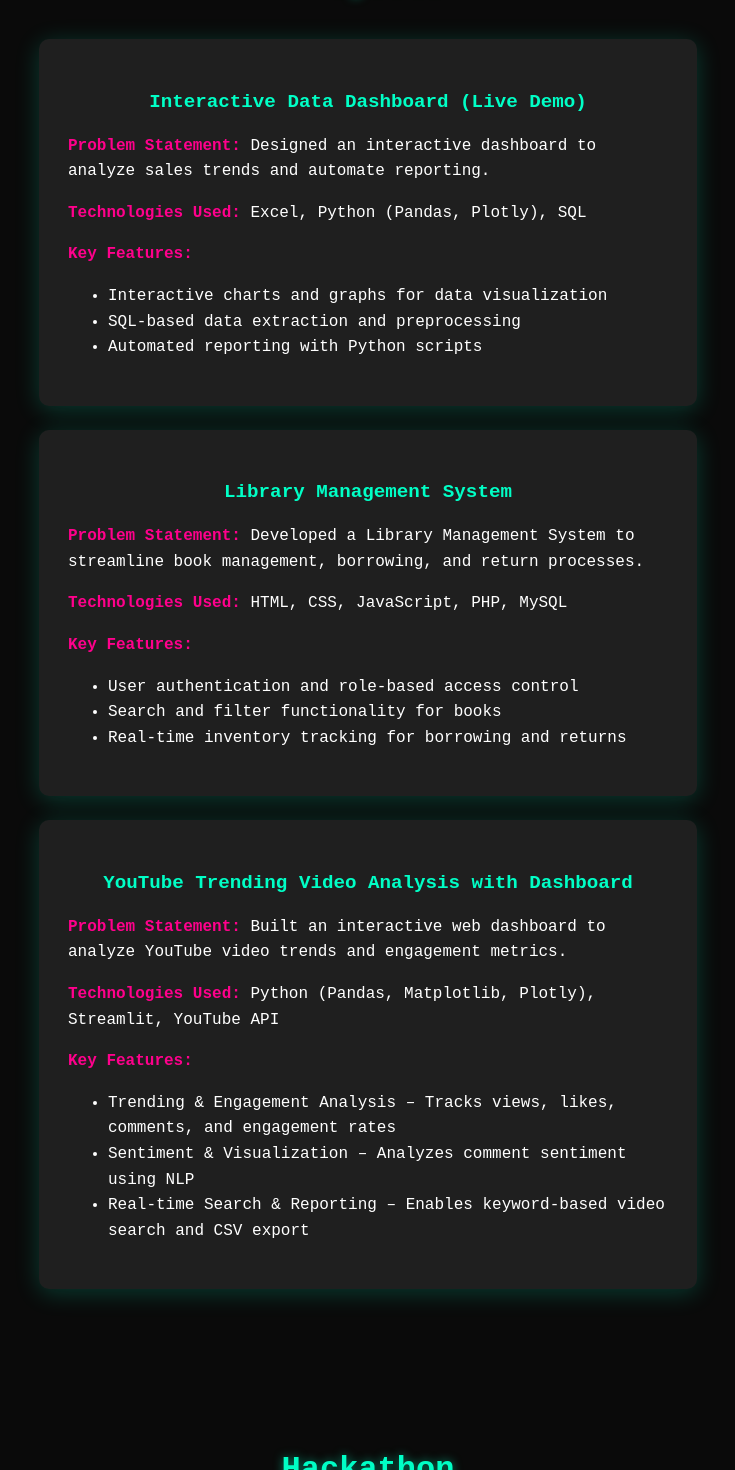
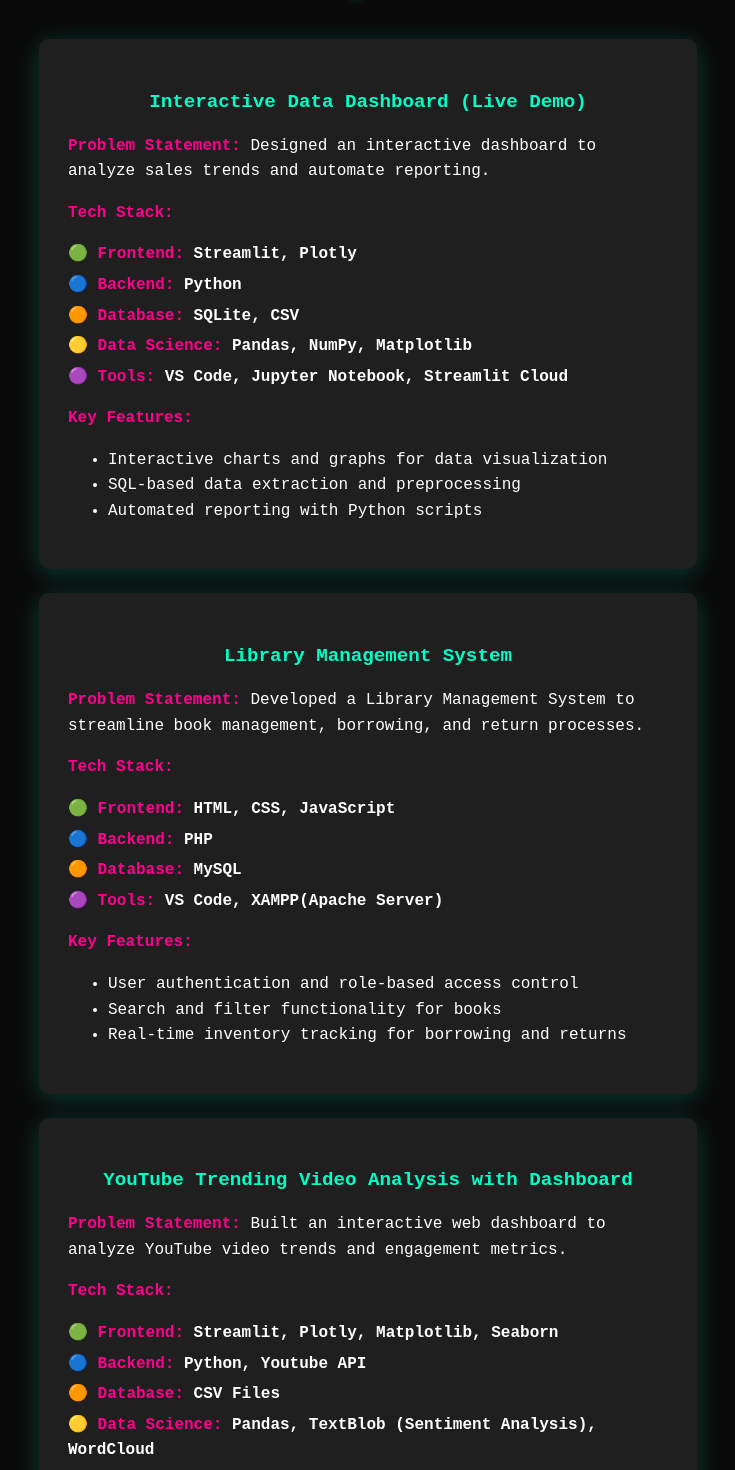
Before and after one commit to kumardarun11/portfolio, a React (Create React App) app: page / in a window 1280 px wide. Shown: the part 2865-4335 px from the top of the page, without its empty margins (272-1007 px from the left). Built offline with nearby package versions, Linux system fonts and the light colour scheme.

Commit message:
Updated main branch with project section got tech stacks.

```diff
--- a/index.html
+++ b/index.html
@@ -1 +1 @@
-<!doctype html><html lang="en"><head><meta charset="utf-8"/><link rel="icon" href="/portfolio/favicon.ico"/><meta name="viewport" content="width=device-width,initial-scale=1"/><meta name="theme-color" content="#000000"/><meta name="description" content="Web site created using create-react-app"/><link rel="apple-touch-icon" href="/portfolio/logo192.png"/><link rel="manifest" href="/portfolio/manifest.json"/><link href="https://cdnjs.cloudflare.com/ajax/libs/font-awesome/5.15.4/css/all.min.css" rel="stylesheet"/><title>React App</title><script defer="defer" src="/portfolio/static/js/main.36416eaf.js"></script><link href="/portfolio/static/css/main.4e255ebf.css" rel="stylesheet"></head><body><noscript>You need to enable JavaScript to run this app.</noscript><div id="root"></div></body></html>
+<!doctype html><html lang="en"><head><meta charset="utf-8"/><link rel="icon" href="/portfolio/favicon.ico"/><meta name="viewport" content="width=device-width,initial-scale=1"/><meta name="theme-color" content="#000000"/><meta name="description" content="Web site created using create-react-app"/><link rel="apple-touch-icon" href="/portfolio/logo192.png"/><link rel="manifest" href="/portfolio/manifest.json"/><link href="https://cdnjs.cloudflare.com/ajax/libs/font-awesome/6.4.2/css/all.min.css" rel="stylesheet"/><title>React App</title><script defer="defer" src="/portfolio/static/js/main.36416eaf.js"></script><link href="/portfolio/static/css/main.4e255ebf.css" rel="stylesheet"></head><body><noscript>You need to enable JavaScript to run this app.</noscript><div id="root"></div></body></html>
--- a/public/index.html
+++ b/public/index.html
@@ -15,7 +15,7 @@
       user's mobile device or desktop. See https://developers.google.com/web/fundamentals/web-app-manifest/
     -->
     <link rel="manifest" href="%PUBLIC_URL%/manifest.json" />
-    <link href="https://cdnjs.cloudflare.com/ajax/libs/font-awesome/5.15.4/css/all.min.css" rel="stylesheet"
+    <link href="https://cdnjs.cloudflare.com/ajax/libs/font-awesome/6.4.2/css/all.min.css" rel="stylesheet"
     />
 
     <!--
--- a/src/App.css
+++ b/src/App.css
@@ -579,7 +579,7 @@
 }
 
 .light-mode .skills-grid .skill-item p {
-  color: #607d8b; /* Cool gray for skill descriptions */
+  color: #608d8b; /* Cool gray for skill descriptions */
 }
 
 .light-mode .skills-grid .skill-item:hover {
@@ -587,11 +587,8 @@
   box-shadow: 0 8px 30px rgba(52, 152, 219, 0.4); /* Glowing blue for skills hover */
 }
 
-.light-mode i{
-  color: #ff5822; /* Bright orange for all icons in light mode*/
-}
-.light-mode i:hover{
-  color: #2c3e50; /* hover for all icons in light mode */
+.light-mode .skill-item i{
+  color: #ff5822; /* Bright orange for skills icons in light mode*/
 }
 
 /* Projects Section */
@@ -641,7 +638,12 @@
   color: #666666;
   border-top: 1px solid #e0e0e0;
 }
-
+.light-mode .footer i{
+  color: #ff5822; /* Bright orange for footer icons in light mode*/
+}
+.light-mode .footer i:hover{
+  color: #2c3e50; /* hover for all footer icons in light mode */
+}
 .light-mode .footer-section h3 {
   color: #ff5822;
 }
@@ -876,3 +878,13 @@
     font-size: 0.9rem;
   }
 }
+.tech-stack {
+  list-style: none;
+  padding: 0;
+}
+
+.tech-stack li {
+  font-size: 16px;
+  margin: 5px 0;
+  font-weight: bold;
+}
--- a/src/App.js
+++ b/src/App.js
@@ -178,7 +178,15 @@
                             <p>
                                 <strong>Problem Statement:</strong> Designed an interactive dashboard to analyze sales trends and automate reporting.
                             </p>
-                            <p><strong>Technologies Used:</strong> Excel, Python (Pandas, Plotly), SQL</p>
+                            {/* Tech Stack Section */}
+                            <p><strong>Tech Stack:</strong></p>
+                            <ul className="tech-stack">
+                                <li>🟢 <strong>Frontend:</strong> Streamlit, Plotly</li>
+                                <li>🔵 <strong>Backend:</strong> Python</li>
+                                <li>🟠 <strong>Database:</strong> SQLite, CSV</li>
+                                <li>🟡 <strong>Data Science:</strong> Pandas, NumPy, Matplotlib</li>
+                                <li>🟣 <strong>Tools:</strong> VS Code, Jupyter Notebook, Streamlit Cloud</li>
+                            </ul>
                             <p><strong>Key Features:</strong></p>
                             <ul>
                                 <li>Interactive charts and graphs for data visualization</li>
@@ -194,7 +202,14 @@
                             <p>
                                 <strong>Problem Statement:</strong> Developed a Library Management System to streamline book management, borrowing, and return processes.
                                 </p>
-                                <p><strong>Technologies Used:</strong> HTML, CSS, JavaScript, PHP, MySQL</p>
+                                {/* Tech Stack Section */}
+                                <p><strong>Tech Stack:</strong></p>
+                                <ul className="tech-stack">
+                                    <li>🟢 <strong>Frontend:</strong> HTML, CSS, JavaScript</li>
+                                    <li>🔵 <strong>Backend:</strong> PHP</li>
+                                    <li>🟠 <strong>Database:</strong> MySQL</li>
+                                    <li>🟣 <strong>Tools:</strong> VS Code, XAMPP(Apache Server)</li>
+                                </ul>
                                 <p><strong>Key Features:</strong></p>
                                 <ul>
                                     <li>User authentication and role-based access control</li>
@@ -209,7 +224,15 @@
                             <p>
                                 <strong>Problem Statement:</strong> Built an interactive web dashboard to analyze YouTube video trends and engagement metrics.
                             </p>
-                            <p><strong>Technologies Used:</strong> Python (Pandas, Matplotlib, Plotly), Streamlit, YouTube API</p>
+                            {/* Tech Stack Section */}
+                            <p><strong>Tech Stack:</strong></p>
+                            <ul className="tech-stack">
+                                <li>🟢 <strong>Frontend:</strong> Streamlit, Plotly, Matplotlib, Seaborn</li>
+                                <li>🔵 <strong>Backend:</strong> Python, Youtube API</li>
+                                <li>🟠 <strong>Database:</strong> CSV Files</li>
+                                <li>🟡 <strong>Data Science:</strong> Pandas, TextBlob (Sentiment Analysis), WordCloud</li>
+                                <li>🟣 <strong>Tools:</strong> VS Code, Jupyter Notebook, Streamlit Cloud</li>
+                            </ul>
                             <p><strong>Key Features:</strong></p>
                             <ul>
                                 <li>Trending & Engagement Analysis – Tracks views, likes, comments, and engagement rates</li>
@@ -230,7 +253,22 @@
                             <p>
                                 <strong>Problem Statement:</strong> Collaborated with a team to create a solution for Heritage & Culture using modern web technologies.
                             </p>
-                            <p><strong>Technologies Used:</strong> HTML, CSS, JavaScript, PHP, MySQL</p>
+                            {/* Tech Stack Section */}
+                            <p><strong>Tech Stack:</strong></p>
+                            <ul className="tech-stack">
+                                <li>🟢 <strong>Frontend:</strong> HTML, CSS, JavaScript</li>
+                                <li>🔵 <strong>Backend:</strong> PHP</li>
+                                <li>🟠 <strong>Database:</strong> MySQL</li>
+                                <li>🟣 <strong>Tools:</strong> VS Code, XAMPP(Apache Server)</li>
+                            </ul>
+                            <p><strong>Key Features:</strong></p>
+                            <ul>
+                                <li>Explore India's cultural diversity and heritage</li>
+                                <li>State-wise cultural insights and historical site details</li>
+                                <li>AI-powered assistance for cultural inquiries</li>
+                                <li>Collaborative efforts for heritage preservation</li>
+                                <li>Curated travel tips for cultural destinations</li>
+                            </ul>
                         </div>
                     </a>
                     </div>
@@ -307,7 +345,7 @@
                             <i className="fab fa-linkedin"></i>
                             </a>
                             <a href="https://x.com/kumardarun11" target="_blank" rel="noreferrer">
-                            <i className="fab fa-twitter"></i>
+                            <i className="fa-brands fa-x-twitter"></i>
                             </a>
                         </div>
                     </div>
```
